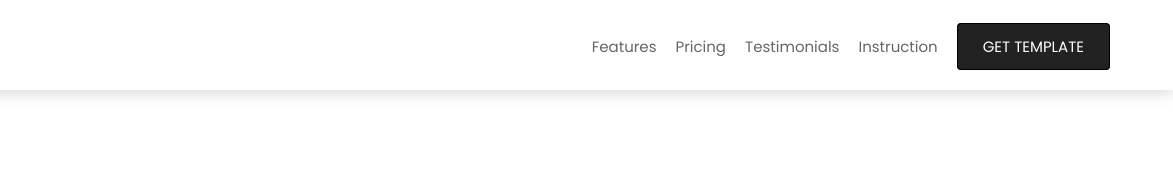
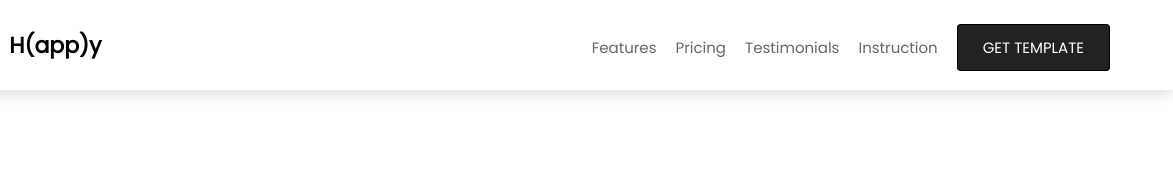
Before and after one commit to Alex-Yaroshko/home-work-5, a plain HTML site: page index.html in a window 1280 px wide. Shown: the top 176 px of the page, 107-1280 px from the left. Drawn offline with Linux system fonts and the light colour scheme.

Commit message:
add: header Happy title

```diff
--- a/index.html
+++ b/index.html
@@ -19,7 +19,7 @@
             <div class="header__inner">
                 <div class="header__logo">
                     <img src="assets/images/Happy-Horizontal-Logotype.png" alt="Логотип">
-                    <!-- <a class="header__logoname">H(app)y</a> -->
+                    <a class="header__logoname">H(app)y</a>
                 </div>
                 <nav class="nav">
                     <a class="nav__head" href="#">Features</a>
@@ -56,7 +56,7 @@
 
     <!-- FEATURES -->
         <div class="features">
-            <div class="features__inner">
+            <div class="features__inner row">
                 <div class="features__inner-title">Features</div>
                 <div class="features__inner-subtitle"> The latest & greatest in phone photography.</div>
                 <div class="features__inner-block1"> <!--Первый блок-->
--- a/styles/style.css
+++ b/styles/style.css
@@ -19,7 +19,9 @@
     box-shadow: 0px 3px 15px rgba(0, 0, 0, 0.15);
 }
 .header__logoname{
-   padding: 5px;
+   position: relative;
+   top: -10px;
+   left: 9px;
 }
 
 .header__inner {
```
